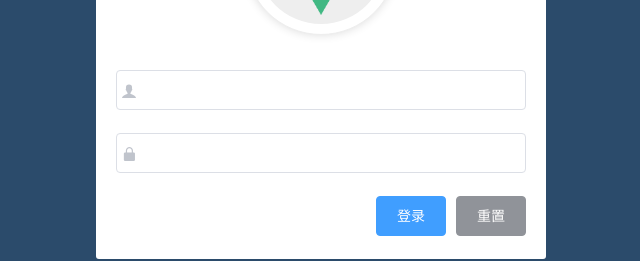
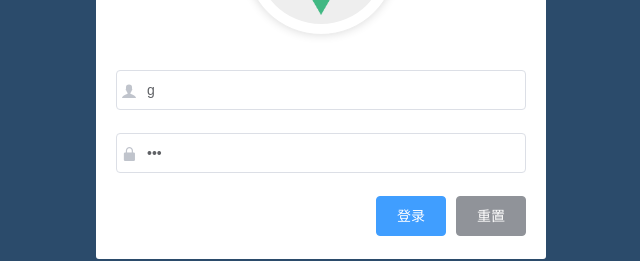
Before and after one commit to kylin-wong/vue_shop, a Vue app: page /#/login in a window 1280 px wide. Shown: the part 291-552 px from the top of the page, without its empty margins (319-959 px from the left). Built offline with nearby package versions, Linux system fonts and the light colour scheme.

Commit message:
登录键验证功能

```diff
--- a/src/components/Login.vue
+++ b/src/components/Login.vue
@@ -3,22 +3,34 @@
     <div class="login_box">
       <!-- 头像区域 -->
       <div class="avatar-box">
-              <img src="../assets/logo.png" alt="">
+        <img src="../assets/logo.png" alt />
       </div>
       <!-- 登录表单区域 -->
-          <el-form :model="loginForm" label-width="0px" class="login_form">
+      <el-form
+        ref="loginFormRef"
+        :model="loginForm"
+        :rules="loginFormRules"
+        label-width="0px"
+        class="login_form"
+      >
         <!-- 用户名表单 -->
-            <el-form-item>
-                <el-input prefix-icon="iconfont icon-user"></el-input>
+        <el-form-item prop="username">
+          <el-input
+            v-model="loginForm.username"
+            prefix-icon="iconfont icon-user"
+          ></el-input>
         </el-form-item>
         <!-- 密码表单 -->
-            <el-form-item>
-                <el-input prefix-icon="iconfont icon-3702mima
-"></el-input>
+        <el-form-item prop="password">
+          <el-input
+            prefix-icon="iconfont icon-3702mima"
+            v-model="loginForm.password"
+            type="password"
+          ></el-input>
         </el-form-item>
         <el-form-item class="btns">
-                <el-button type="primary">登录</el-button>
-                <el-button type="info">重置</el-button>
+          <el-button type="primary" @click="login">登录</el-button>
+          <el-button type="info" @click="resetLoginForm">重置</el-button>
         </el-form-item>
       </el-form>
     </div>
@@ -29,37 +41,55 @@
 export default {
   data () {
     return {
-
+      loginForm: {
+        username: 'g',
+        password: '123'
+      },
+      loginFormRules: {
+        username: [
+          { required: true, message: '请输入用户名称', trigger: 'blur' },
+          { min: 3, max: 10, message: '长度在 3 到 10 个字符', trigger: 'blur' }
+        ],
+        password: [
+          { required: true, message: '请输入登录密码', trigger: 'blur' },
+          { min: 6, max: 15, message: '长度在 6 到 15 个字符', trigger: 'blur' }
+        ]
+      }
     }
   },
-  created () {
-
+  methods: {
+    resetLoginForm () {
+      this.$refs.loginFormRef.resetFields()
     },
-  methods: {
-
+    login () {
+      this.$refs.loginFormRef.validate(valid => {
+        console.log(valid)
+      })
     }
+  },
+  created () {}
 }
 </script>
 
 <style lang="less" scoped>
-.login_container{
+.login_container {
   background-color: #2b4b6b;
   height: 100%;
 }
-.login_box{
-    position:absolute;
+.login_box {
+  position: absolute;
   top: 50%;
   left: 50%;
   width: 450px;
   height: 300px;
   background-color: #fff;
   border-radius: 3px;
-    transform: translate(-50%,-50%)
+  transform: translate(-50%, -50%);
 }
-.avatar-box{
+.avatar-box {
   position: absolute;
   left: 50%;
-    transform: translate(-50%,-50%);
+  transform: translate(-50%, -50%);
   box-shadow: 0 0 10px #ddd;
   width: 130px;
   height: 130px;
@@ -67,21 +97,21 @@ export default {
   padding: 10px;
   border: 1px solid #eee;
   background-color: #fff;
-    img{
+  img {
     width: 100%;
     height: 100%;
     border-radius: 50%;
     background-color: #eee;
   }
 }
-.login_form{
+.login_form {
   position: absolute;
   bottom: 0;
   width: 100%;
   padding: 0 20px;
   box-sizing: border-box;
 }
-.btns{
+.btns {
   display: flex;
   justify-content: flex-end;
 }
```
Also changed, not shown: 1 other file (tests, documents, lock files or other folders). Lines whose indentation alone changed are shown as unchanged.
